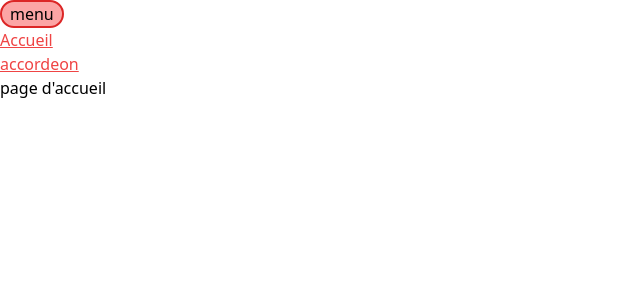
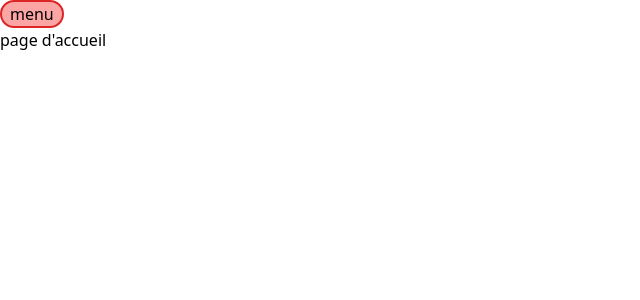
Before and after one commit to MMI-SAE-203/r213-2024-pracht-tp1-Gachod-Pierre, a Vue app: page / in a window 1280 px wide. Shown: the top 300 px of the page, without its empty margins (0-640 px from the left). Built offline with nearby package versions, Linux system fonts and the light colour scheme.

Commit message:
installation du v-show sur la nav

```diff
--- a/src/App.vue
+++ b/src/App.vue
@@ -16,7 +16,7 @@ const menuIsOpen = ref(false)
     <button aria-controls="mainNav" aria-expanded="true" class="rounded-full border-2 border-red-600 bg-red-300 px-2">
       menu
     </button>
-    <nav id="mainNav">
+    <nav v-show="menuIsOpen" id="mainNav">
       <ul>
         <li>
           <RouterLink to="/" class="text-red-500 underline"> Accueil </RouterLink>
```
